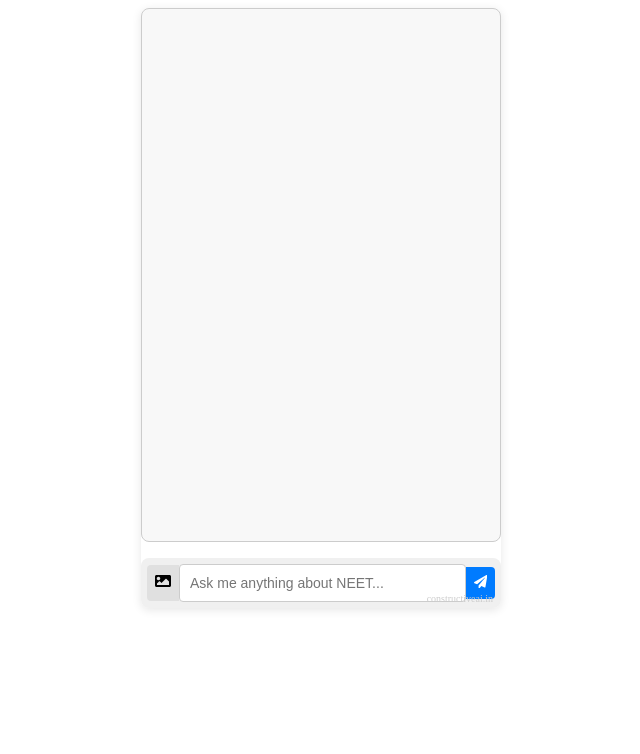
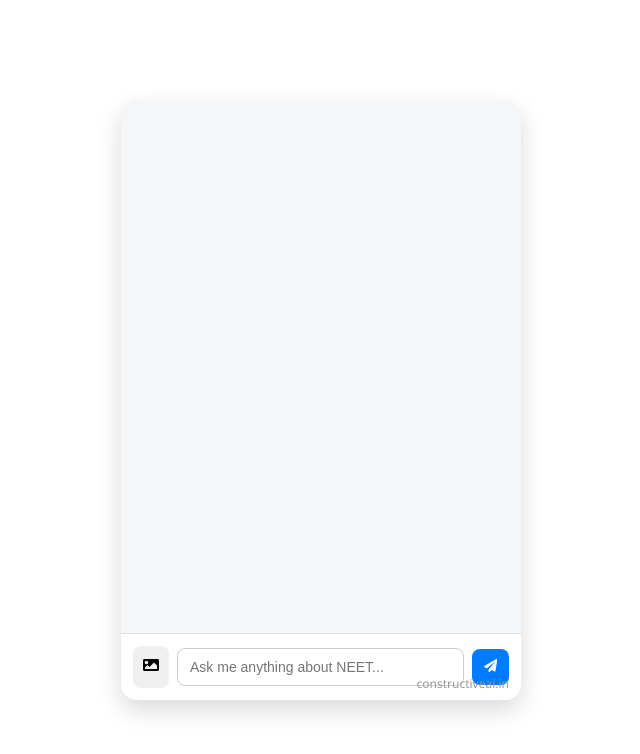
Before and after one commit to krishnamathi88/neetchatweb, a Next.js app: page / in a window 1280 px wide. Shown: the top 754 px of the page, without its empty margins (319-959 px from the left). Built offline with nearby package versions, Linux system fonts and the light colour scheme.

Commit message:
Update index.tsx

```diff
--- a/src/pages/index.tsx
+++ b/src/pages/index.tsx
@@ -139,99 +139,109 @@ export default function NeetChatbot() {
 
 const styles: { [key: string]: CSSProperties } = {
   container: {
-    width: "360px", // changed from 100% to 360px
-    height: "600px", // changed from 100vh to 600px
+    width: "400px",
+    height: "600px",
     margin: "auto",
+    position: "absolute",
+    top: "50%",
+    left: "50%",
+    transform: "translate(-50%, -50%)",
     backgroundColor: "#ffffff",
-    borderRadius: "8px",
-    boxShadow: "0 2px 10px rgba(0,0,0,0.1)",
-    position: "relative",
+    borderRadius: "16px",
+    boxShadow: "0 10px 25px rgba(0,0,0,0.15)",
     display: "flex",
     flexDirection: "column",
+    overflow: "hidden",
+    fontFamily: "'Segoe UI', Tahoma, Geneva, Verdana, sans-serif",
   },
   chatBox: {
     flex: 1,
     overflowY: "auto",
-    border: "1px solid #ccc",
-    padding: "8px", // slightly reduced
-    borderRadius: "8px",
-    backgroundColor: "#f8f8f8",
+    padding: "16px",
+    backgroundColor: "#f4f6f8",
   },
   message: {
-    marginBottom: "8px", // slightly reduced
+    marginBottom: "12px",
     display: "flex",
     flexDirection: "column",
-    maxWidth: "90%", // tighter messages
+    maxWidth: "80%",
   },
   userMessage: {
     backgroundColor: "#007bff",
     color: "#ffffff",
-    padding: "8px",
-    borderRadius: "8px",
-    fontSize: "14px", // smaller text
+    padding: "10px 14px",
+    borderRadius: "16px 16px 0 16px",
+    fontSize: "14px",
+    alignSelf: "flex-end",
+    lineHeight: "1.4",
   },
   botMessage: {
-    backgroundColor: "#e0e0e0",
-    padding: "8px",
-    borderRadius: "8px",
-    fontSize: "14px", // smaller text
+    backgroundColor: "#e5e5ea",
+    padding: "10px 14px",
+    borderRadius: "16px 16px 16px 0",
+    fontSize: "14px",
+    alignSelf: "flex-start",
+    lineHeight: "1.4",
   },
   loading: {
     display: "flex",
     alignItems: "center",
     backgroundColor: "#e0e0e0",
-    padding: "8px",
+    padding: "10px",
     borderRadius: "8px",
+    fontSize: "13px",
   },
   spinner: {
-    marginRight: "6px",
+    marginRight: "8px",
     animation: "spin 1s linear infinite",
   },
   image: {
-    maxWidth: "120px", // reduced image size
+    maxWidth: "140px",
     marginBottom: "6px",
-    borderRadius: "4px",
+    borderRadius: "10px",
   },
   inputContainer: {
     display: "flex",
-    marginTop: "16px", // reduced space
+    padding: "12px",
+    borderTop: "1px solid #ddd",
+    backgroundColor: "#ffffff",
     alignItems: "center",
-    padding: "6px",
-    borderRadius: "8px",
-    backgroundColor: "#f0f0f0",
+    gap: "8px",
   },
   input: {
     flex: 1,
-    padding: "10px",
+    padding: "10px 12px",
     border: "1px solid #ccc",
-    borderRadius: "4px",
+    borderRadius: "8px",
     outline: "none",
-    fontSize: "14px", // smaller font
+    fontSize: "14px",
   },
   iconButton: {
-    backgroundColor: "#e0e0e0",
-    padding: "8px",
-    borderRadius: "4px 0 0 4px",
+    backgroundColor: "#f0f0f0",
+    padding: "10px",
+    borderRadius: "8px",
     cursor: "pointer",
+    border: "none",
   },
   sendButton: {
     backgroundColor: "#007bff",
     color: "#ffffff",
-    padding: "8px",
-    borderRadius: "0 4px 4px 0",
+    padding: "10px 12px",
+    borderRadius: "8px",
     cursor: "pointer",
     border: "none",
   },
   errorText: {
     color: "red",
-    fontSize: "12px", // smaller error text
-    marginTop: "6px",
+    fontSize: "13px",
+    padding: "4px 12px",
+    margin: "0",
   },
   watermark: {
     position: "absolute",
-    bottom: "4px",
-    right: "8px",
-    fontSize: "10px", // smaller watermark
-    color: "#ccc",
+    bottom: "8px",
+    right: "12px",
+    fontSize: "12px",
+    color: "#999",
   },
 };
```
